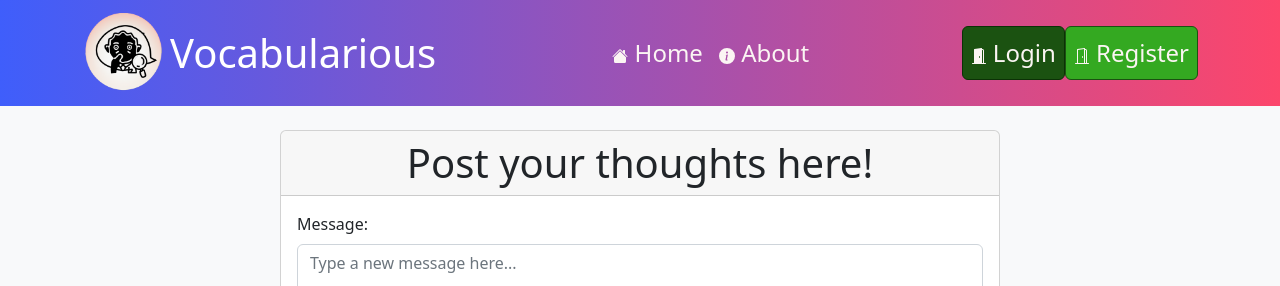
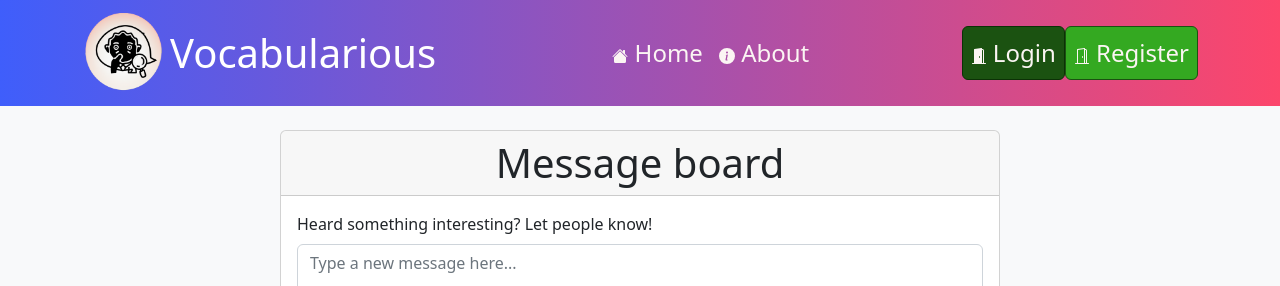
Before and after one commit to MUHBHU24/FYP, a Vue app in the folder fyp_frontend/: page /messages in a window 1280 px wide. Shown: the top 286 px of the page. Built offline with nearby package versions, Linux system fonts and the light colour scheme; no server answers.

Commit message:
added comments

```diff
--- a/fyp_frontend/src/views/MessagesView.vue
+++ b/fyp_frontend/src/views/MessagesView.vue
@@ -17,6 +17,7 @@ export default {
     },
 
     methods: {
+        // this function retrieves all the messages from the database
         async allMessages() {
             try {
                 const response = await axios.get("/api/messages/");
@@ -28,6 +29,7 @@ export default {
             }
         },
 
+        // this function creates a new message and adds it to the database and the page
         async createMsg() {
             console.log("you have created a new message: ", this.main);
 
@@ -43,17 +45,20 @@ export default {
             }
         },
 
+        // used to format the date into human readable format
         formatDate(dateString) {
             const options = { year: "numeric", month: "long", day: "numeric" };
             const date = new Date(dateString);
             return date.toLocaleDateString(undefined, options);
         },
 
+        // handle/log any errors
         handleError(error) {
             console.log("problem occured");
             console.log(error);
         },
 
+        // this function is used to upvote a message and update the upvote count on the page
         async upvoteMsg(id) {
             try {
                 const response = await axios.post(
@@ -95,13 +100,13 @@ export default {
                 <div class="col-md-8">
                     <div class="card">
                         <div class="card-header align-items-center text-center">
-                            <h5 class="mb-0 fs-1">Post your thoughts here!</h5>
+                            <h5 class="mb-0 fs-1">Message board</h5>
                         </div>
                         <div class="card-body">
                             <form @submit.prevent="createMsg">
                                 <div class="mb-3">
                                     <label for="main" class="form-label"
-                                        >Message:</label
+                                        >Heard something interesting? Let people know!</label
                                     >
                                     <textarea
                                         id="main"
```
Also changed, not shown: 2 other files (tests, documents, lock files or other folders).
